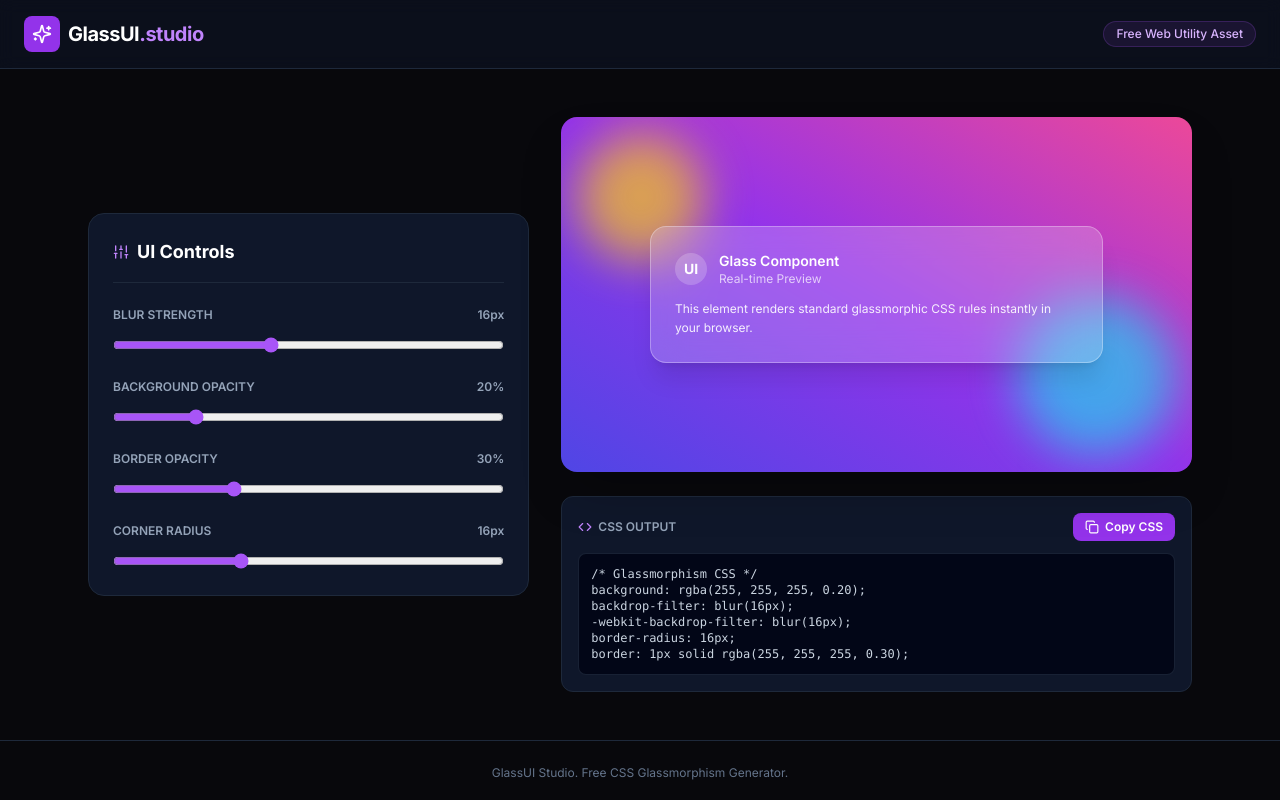
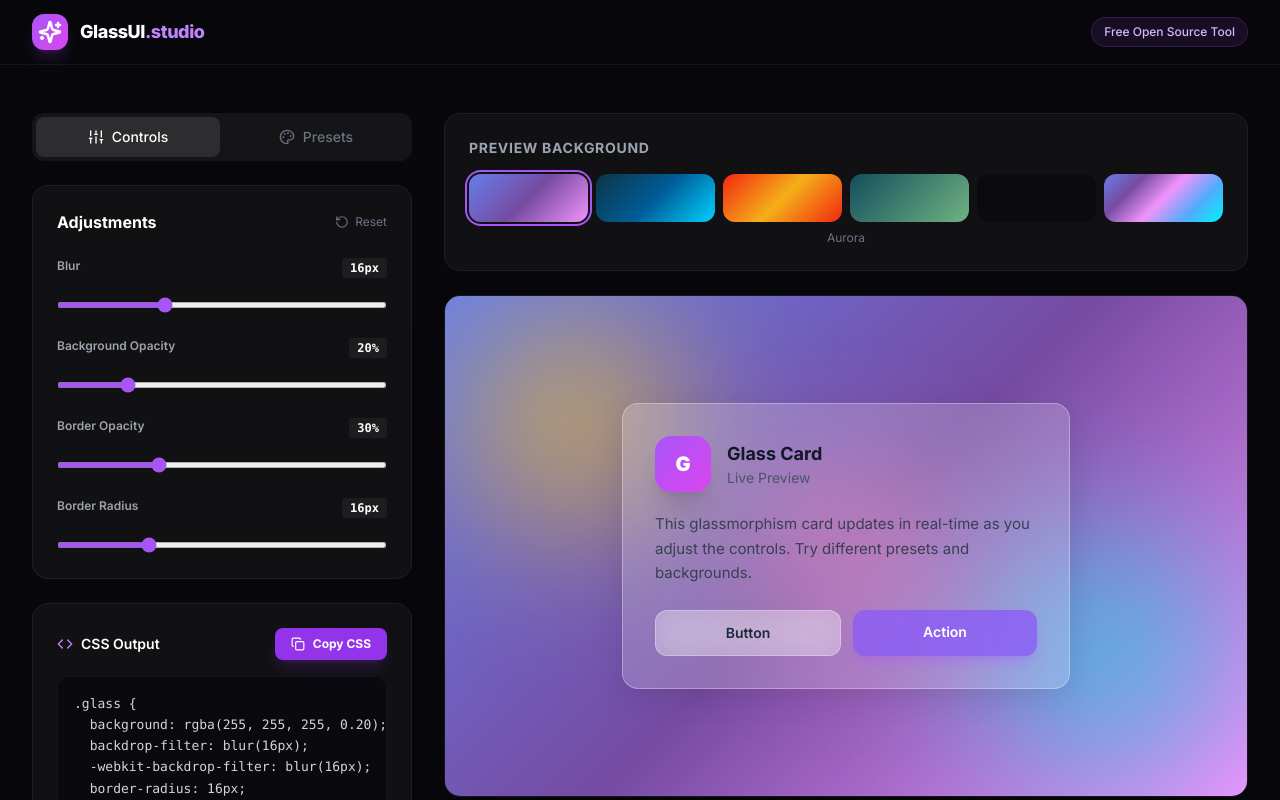
Before and after one commit to ZarifRahman199/GlassUI-Studio, a Next.js app: page / in a window 1280 px wide. Shown: the top 800 px of the page. Built offline with nearby package versions, Linux system fonts and the light colour scheme.

Commit message:
redesign: professional UI with presets, bg switcher, bigger preview

```diff
--- a/app/page.tsx
+++ b/app/page.tsx
@@ -1,7 +1,25 @@
 'use client';
 
 import React, { useState } from 'react';
-import { Copy, Check, Sparkles, Code, Sliders } from 'lucide-react';
+import { Copy, Check, Sparkles, Code, Sliders, RotateCcw, Palette } from 'lucide-react';
+
+const PRESETS = [
+  { name: 'Frosted Glass', blur: 20, opacity: 15, borderOpacity: 25, radius: 20 },
+  { name: 'Ice Card', blur: 24, opacity: 10, borderOpacity: 40, radius: 24 },
+  { name: 'Soft Blur', blur: 12, opacity: 25, borderOpacity: 15, radius: 16 },
+  { name: 'Crystal', blur: 32, opacity: 8, borderOpacity: 50, radius: 28 },
+  { name: 'Dreamy', blur: 16, opacity: 30, borderOpacity: 20, radius: 32 },
+  { name: 'Minimal', blur: 8, opacity: 5, borderOpacity: 10, radius: 12 },
+];
+
+const BG_PRESETS = [
+  { name: 'Aurora', bg: 'linear-gradient(135deg, #667eea 0%, #764ba2 50%, #f093fb 100%)', orbs: true },
+  { name: 'Ocean', bg: 'linear-gradient(135deg, #0c3547 0%, #005c97 50%, #00d2ff 100%)', orbs: true },
+  { name: 'Sunset', bg: 'linear-gradient(135deg, #f12711 0%, #f5af19 50%, #f12711 100%)', orbs: true },
+  { name: 'Forest', bg: 'linear-gradient(135deg, #134e5e 0%, #71b280 100%)', orbs: true },
+  { name: 'Dark', bg: '#0a0a0f', orbs: false },
+  { name: 'Mesh', bg: 'linear-gradient(135deg, #667eea 0%, #764ba2 25%, #f093fb 50%, #4facfe 75%, #00f2fe 100%)', orbs: true },
+];
 
 export default function Home() {
   const [blur, setBlur] = useState(16);
@@ -9,13 +27,17 @@ export default function Home() {
   const [borderOpacity, setBorderOpacity] = useState(30);
   const [borderRadius, setBorderRadius] = useState(16);
   const [copied, setCopied] = useState(false);
+  const [bgIndex, setBgIndex] = useState(0);
+  const [activeTab, setActiveTab] = useState<'controls' | 'presets'>('controls');
 
-  const cssCode = `/* Glassmorphism CSS */
+  const cssCode = `.glass {
   background: rgba(255, 255, 255, ${(opacity / 100).toFixed(2)});
   backdrop-filter: blur(${blur}px);
   -webkit-backdrop-filter: blur(${blur}px);
   border-radius: ${borderRadius}px;
-border: 1px solid rgba(255, 255, 255, ${(borderOpacity / 100).toFixed(2)});`;
+  border: 1px solid rgba(255, 255, 255, ${(borderOpacity / 100).toFixed(2)});
+  box-shadow: 0 8px 32px 0 rgba(0, 0, 0, 0.1);
+}`;
 
   const copyToClipboard = () => {
     navigator.clipboard.writeText(cssCode);
@@ -23,125 +45,183 @@ border: 1px solid rgba(255, 255, 255, ${(borderOpacity / 100).toFixed(2)});`;
     setTimeout(() => setCopied(false), 2000);
   };
 
+  const applyPreset = (p: typeof PRESETS[0]) => {
+    setBlur(p.blur);
+    setOpacity(p.opacity);
+    setBorderOpacity(p.borderOpacity);
+    setRadius(p.radius);
+  };
+
+  const resetAll = () => {
+    setBlur(16); setOpacity(20); setBorderOpacity(30); setRadius(16);
+  };
+
+  const currentBg = BG_PRESETS[bgIndex];
+
   return (
-    <div className="min-h-screen flex flex-col">
-      <header className="border-b border-slate-800 bg-slate-900/50 backdrop-blur px-6 py-4 flex items-center justify-between">
-        <div className="flex items-center gap-2">
-          <div className="p-2 bg-purple-600 rounded-lg text-white">
-            <Sparkles className="w-5 h-5" />
+    <div className="min-h-screen bg-[#08080c] text-white">
+      {/* Header */}
+      <header className="border-b border-white/[0.06] bg-[#08080c]/80 backdrop-blur-xl sticky top-0 z-50">
+        <div className="max-w-7xl mx-auto px-6 lg:px-8 h-16 flex items-center justify-between">
+          <div className="flex items-center gap-3">
+            <div className="w-9 h-9 bg-gradient-to-br from-purple-500 to-fuchsia-500 rounded-xl flex items-center justify-center shadow-lg shadow-purple-500/20">
+              <Sparkles className="w-4.5 h-4.5" strokeWidth={2.5} />
             </div>
-          <span className="font-bold text-xl tracking-tight text-white">GlassUI<span className="text-purple-400">.studio</span></span>
+            <div>
+              <span className="font-extrabold text-lg tracking-tight">GlassUI</span>
+              <span className="font-extrabold text-lg tracking-tight text-purple-400">.studio</span>
             </div>
-        <span className="text-xs px-3 py-1 bg-purple-500/10 border border-purple-500/20 text-purple-300 rounded-full font-medium">
-          Free Web Utility Asset
+          </div>
+          <div className="hidden sm:flex items-center gap-4">
+            <span className="text-xs px-3 py-1.5 bg-purple-500/10 border border-purple-500/20 text-purple-300 rounded-full font-medium">
+              Free Open Source Tool
             </span>
+          </div>
+        </div>
       </header>
 
-      <main className="flex-1 max-w-6xl w-full mx-auto px-6 py-12 grid grid-cols-1 lg:grid-cols-12 gap-8 items-center">
-        <div className="lg:col-span-5 bg-slate-900 border border-slate-800 rounded-2xl p-6 space-y-6">
-          <h2 className="text-lg font-bold text-white flex items-center gap-2 border-b border-slate-800 pb-4">
-            <Sliders className="w-4 h-4 text-purple-400" /> UI Controls
-          </h2>
+      {/* Main */}
+      <main className="max-w-7xl mx-auto px-6 lg:px-8 py-8 lg:py-12">
+        <div className="grid lg:grid-cols-[380px_1fr] gap-8">
+          {/* Left Panel */}
+          <div className="space-y-6">
+            {/* Tabs */}
+            <div className="flex gap-1 bg-white/5 rounded-xl p-1">
+              <button onClick={() => setActiveTab('controls')} className={`flex-1 flex items-center justify-center gap-2 py-2.5 rounded-lg text-sm font-medium transition-all ${activeTab === 'controls' ? 'bg-white/10 text-white' : 'text-gray-500 hover:text-gray-300'}`}>
+                <Sliders className="w-4 h-4" /> Controls
+              </button>
+              <button onClick={() => setActiveTab('presets')} className={`flex-1 flex items-center justify-center gap-2 py-2.5 rounded-lg text-sm font-medium transition-all ${activeTab === 'presets' ? 'bg-white/10 text-white' : 'text-gray-500 hover:text-gray-300'}`}>
+                <Palette className="w-4 h-4" /> Presets
+              </button>
+            </div>
 
-          <div>
-            <div className="flex justify-between text-xs font-semibold text-slate-400 mb-2">
-              <span>BLUR STRENGTH</span>
-              <span>{blur}px</span>
-            </div>
-            <input
-              type="range" min="0" max="40" value={blur}
-              onChange={(e) => setBlur(Number(e.target.value))}
-              className="w-full accent-purple-500 bg-slate-950 rounded-lg h-2 cursor-pointer"
-            />
+            {activeTab === 'controls' ? (
+              <div className="bg-[#111114] border border-white/[0.06] rounded-2xl p-6 space-y-6">
+                <div className="flex items-center justify-between">
+                  <h2 className="font-bold text-base">Adjustments</h2>
+                  <button onClick={resetAll} className="flex items-center gap-1.5 text-xs text-gray-500 hover:text-white transition-colors">
+                    <RotateCcw className="w-3.5 h-3.5" /> Reset
+                  </button>
                 </div>
 
                 <div>
-            <div className="flex justify-between text-xs font-semibold text-slate-400 mb-2">
-              <span>BACKGROUND OPACITY</span>
-              <span>{opacity}%</span>
+                  <div className="flex justify-between text-xs font-semibold text-gray-400 mb-3">
+                    <span>Blur</span>
+                    <span className="text-white font-mono bg-white/5 px-2 py-0.5 rounded">{blur}px</span>
                   </div>
-            <input
-              type="range" min="0" max="100" value={opacity}
-              onChange={(e) => setOpacity(Number(e.target.value))}
-              className="w-full accent-purple-500 bg-slate-950 rounded-lg h-2 cursor-pointer"
-            />
+                  <input type="range" min="0" max="50" value={blur} onChange={(e) => setBlur(Number(e.target.value))} className="w-full accent-purple-500 h-1.5 rounded-full cursor-pointer" />
                 </div>
 
                 <div>
-            <div className="flex justify-between text-xs font-semibold text-slate-400 mb-2">
-              <span>BORDER OPACITY</span>
-              <span>{borderOpacity}%</span>
+                  <div className="flex justify-between text-xs font-semibold text-gray-400 mb-3">
+                    <span>Background Opacity</span>
+                    <span className="text-white font-mono bg-white/5 px-2 py-0.5 rounded">{opacity}%</span>
                   </div>
-            <input
-              type="range" min="0" max="100" value={borderOpacity}
-              onChange={(e) => setBorderOpacity(Number(e.target.value))}
-              className="w-full accent-purple-500 bg-slate-950 rounded-lg h-2 cursor-pointer"
-            />
+                  <input type="range" min="0" max="100" value={opacity} onChange={(e) => setOpacity(Number(e.target.value))} className="w-full accent-purple-500 h-1.5 rounded-full cursor-pointer" />
                 </div>
 
                 <div>
-            <div className="flex justify-between text-xs font-semibold text-slate-400 mb-2">
-              <span>CORNER RADIUS</span>
-              <span>{borderRadius}px</span>
+                  <div className="flex justify-between text-xs font-semibold text-gray-400 mb-3">
+                    <span>Border Opacity</span>
+                    <span className="text-white font-mono bg-white/5 px-2 py-0.5 rounded">{borderOpacity}%</span>
                   </div>
-            <input
-              type="range" min="0" max="50" value={borderRadius}
-              onChange={(e) => setBorderRadius(Number(e.target.value))}
-              className="w-full accent-purple-500 bg-slate-950 rounded-lg h-2 cursor-pointer"
-            />
+                  <input type="range" min="0" max="100" value={borderOpacity} onChange={(e) => setBorderOpacity(Number(e.target.value))} className="w-full accent-purple-500 h-1.5 rounded-full cursor-pointer" />
+                </div>
+
+                <div>
+                  <div className="flex justify-between text-xs font-semibold text-gray-400 mb-3">
+                    <span>Border Radius</span>
+                    <span className="text-white font-mono bg-white/5 px-2 py-0.5 rounded">{borderRadius}px</span>
+                  </div>
+                  <input type="range" min="0" max="60" value={borderRadius} onChange={(e) => setBorderRadius(Number(e.target.value))} className="w-full accent-purple-500 h-1.5 rounded-full cursor-pointer" />
+                </div>
+              </div>
+            ) : (
+              <div className="bg-[#111114] border border-white/[0.06] rounded-2xl p-6 space-y-3">
+                <h2 className="font-bold text-base mb-4">Style Presets</h2>
+                {PRESETS.map((preset, i) => (
+                  <button key={i} onClick={() => applyPreset(preset)} className="w-full flex items-center justify-between px-4 py-3 rounded-xl bg-white/[0.03] hover:bg-white/[0.07] border border-white/[0.04] hover:border-purple-500/30 transition-all group">
+                    <span className="text-sm font-medium">{preset.name}</span>
+                    <div className="flex items-center gap-3 text-xs text-gray-500">
+                      <span>{preset.blur}px</span>
+                      <span>·</span>
+                      <span>{preset.opacity}%</span>
+                    </div>
+                  </button>
+                ))}
+              </div>
+            )}
+
+            {/* CSS Output */}
+            <div className="bg-[#111114] border border-white/[0.06] rounded-2xl p-6">
+              <div className="flex items-center justify-between mb-4">
+                <div className="flex items-center gap-2 text-sm font-semibold">
+                  <Code className="w-4 h-4 text-purple-400" /> CSS Output
+                </div>
+                <button onClick={copyToClipboard} className="flex items-center gap-2 px-4 py-2 text-xs font-bold bg-purple-600 hover:bg-purple-500 text-white rounded-lg transition-all shadow-lg shadow-purple-600/20">
+                  {copied ? <><Check className="w-3.5 h-3.5" /> Copied!</> : <><Copy className="w-3.5 h-3.5" /> Copy CSS</>}
+                </button>
+              </div>
+              <pre className="text-[13px] font-mono bg-[#0a0a0e] p-4 rounded-xl text-gray-300 overflow-x-auto border border-white/[0.04] leading-relaxed">{cssCode}</pre>
             </div>
           </div>
 
-        <div className="lg:col-span-7 flex flex-col items-center">
-          <div className="w-full aspect-video rounded-2xl bg-gradient-to-tr from-indigo-600 via-purple-600 to-pink-500 p-8 flex items-center justify-center relative overflow-hidden shadow-2xl">
-            <div className="absolute top-4 left-4 w-32 h-32 bg-yellow-400 rounded-full blur-xl opacity-70"></div>
-            <div className="absolute bottom-4 right-4 w-40 h-40 bg-cyan-400 rounded-full blur-xl opacity-70"></div>
+          {/* Right Panel - Preview */}
+          <div className="space-y-6">
+            {/* Background Selector */}
+            <div className="bg-[#111114] border border-white/[0.06] rounded-2xl p-6">
+              <h3 className="text-sm font-bold text-gray-400 mb-4 uppercase tracking-wider">Preview Background</h3>
+              <div className="grid grid-cols-3 sm:grid-cols-6 gap-2">
+                {BG_PRESETS.map((bg, i) => (
+                  <button key={i} onClick={() => setBgIndex(i)} className={`relative h-12 rounded-xl transition-all overflow-hidden ${bgIndex === i ? 'ring-2 ring-purple-500 ring-offset-2 ring-offset-[#111114]' : 'hover:ring-1 hover:ring-white/20'}`}>
+                    <div className="absolute inset-0" style={{ background: bg.bg }} />
+                  </button>
+                ))}
+              </div>
+              <div className="text-xs text-gray-500 mt-2 text-center">{currentBg.name}</div>
+            </div>
 
-            <div
-              style={{
-                background: `rgba(255, 255, 255, ${opacity / 100})`,
-                backdropFilter: `blur(${blur}px)`,
-                WebkitBackdropFilter: `blur(${blur}px)`,
-                borderRadius: `${borderRadius}px`,
-                border: `1px solid rgba(255, 255, 255, ${borderOpacity / 100})`,
-              }}
-              className="w-4/5 p-6 shadow-xl text-white relative z-10 transition-all"
-            >
-              <div className="flex items-center gap-3 mb-3">
-                <div className="w-8 h-8 rounded-full bg-white/20 flex items-center justify-center font-bold text-sm">UI</div>
+            {/* Glass Preview */}
+            <div className="rounded-2xl overflow-hidden border border-white/[0.06] shadow-2xl" style={{ minHeight: '500px' }}>
+              <div className="w-full h-full min-h-[500px] relative flex items-center justify-center p-8 sm:p-12" style={{ background: currentBg.bg }}>
+                {currentBg.orbs && (
+                  <>
+                    <div className="absolute top-8 left-8 w-48 h-48 bg-yellow-400/80 rounded-full blur-[80px]" />
+                    <div className="absolute bottom-8 right-8 w-56 h-56 bg-cyan-400/80 rounded-full blur-[80px]" />
+                    <div className="absolute top-1/2 left-1/2 -translate-x-1/2 -translate-y-1/2 w-40 h-40 bg-pink-400/60 rounded-full blur-[60px]" />
+                  </>
+                )}
+                <div className="relative z-10 w-full max-w-md">
+                  <div style={{ background: `rgba(255, 255, 255, ${opacity / 100})`, backdropFilter: `blur(${blur}px)`, WebkitBackdropFilter: `blur(${blur}px)`, borderRadius: `${borderRadius}px`, border: `1px solid rgba(255, 255, 255, ${borderOpacity / 100})`, boxShadow: '0 8px 32px rgba(0,0,0,0.1)' }} className="p-8 transition-all">
+                    <div className="flex items-center gap-4 mb-5">
+                      <div className="w-14 h-14 rounded-2xl bg-gradient-to-br from-purple-500 to-fuchsia-500 flex items-center justify-center text-xl font-black shadow-xl">G</div>
                       <div>
-                  <h4 className="font-semibold text-sm">Glass Component</h4>
-                  <p className="text-xs text-white/70">Real-time Preview</p>
+                        <h3 className="font-bold text-lg text-gray-900">Glass Card</h3>
+                        <p className="text-sm text-gray-600">Live Preview</p>
                       </div>
                     </div>
-              <p className="text-xs text-white/90 leading-relaxed">
-                This element renders standard glassmorphic CSS rules instantly in your browser.
-              </p>
+                    <p className="text-gray-700 text-[15px] leading-relaxed mb-6">This glassmorphism card updates in real-time as you adjust the controls. Try different presets and backgrounds.</p>
+                    <div className="flex gap-3">
+                      <div style={{ background: `rgba(255,255,255,${Math.min(opacity/100 + 0.1, 0.6)})`, backdropFilter: `blur(${blur}px)`, borderRadius: `${Math.max(borderRadius - 4, 4)}px`, border: `1px solid rgba(255,255,255,${borderOpacity/100})` }} className="flex-1 py-3 text-center text-sm font-semibold text-gray-800 transition-all">Button</div>
+                      <div style={{ background: 'rgba(139, 92, 246, 0.8)', borderRadius: `${Math.max(borderRadius - 4, 4)}px` }} className="flex-1 py-3 text-center text-sm font-semibold text-white shadow-lg shadow-purple-500/30">Action</div>
                     </div>
                   </div>
-
-          <div className="w-full mt-6 bg-slate-900 border border-slate-800 rounded-xl p-4">
-            <div className="flex justify-between items-center mb-3">
-              <span className="text-xs font-semibold text-slate-400 flex items-center gap-1.5">
-                <Code className="w-3.5 h-3.5 text-purple-400" /> CSS OUTPUT
-              </span>
-              <button
-                onClick={copyToClipboard}
-                className="inline-flex items-center gap-1.5 px-3 py-1.5 text-xs font-semibold bg-purple-600 text-white rounded-lg hover:bg-purple-500 transition"
-              >
-                {copied ? <Check className="w-3.5 h-3.5 text-emerald-300" /> : <Copy className="w-3.5 h-3.5" />}
-                {copied ? 'Copied!' : 'Copy CSS'}
-              </button>
                 </div>
-            <pre className="text-xs font-mono bg-slate-950 p-3 rounded-lg text-slate-300 overflow-x-auto border border-slate-800/80">
-              {cssCode}
-            </pre>
+              </div>
+            </div>
           </div>
         </div>
       </main>
 
-      <footer className="border-t border-slate-800 py-6 text-center text-xs text-slate-500">
-        GlassUI Studio. Free CSS Glassmorphism Generator.
+      {/* Footer */}
+      <footer className="border-t border-white/[0.06] py-8 mt-12">
+        <div className="max-w-7xl mx-auto px-6 lg:px-8 flex flex-col sm:flex-row items-center justify-between gap-4">
+          <div className="flex items-center gap-2">
+            <div className="w-6 h-6 bg-gradient-to-br from-purple-500 to-fuchsia-500 rounded-md flex items-center justify-center"><Sparkles className="w-3 h-3" /></div>
+            <span className="font-bold text-sm">GlassUI.studio</span>
+          </div>
+          <p className="text-xs text-gray-600">Free CSS Glassmorphism Generator. Built with Next.js.</p>
+        </div>
       </footer>
     </div>
   );
```
Lines whose indentation alone changed are shown as unchanged.
